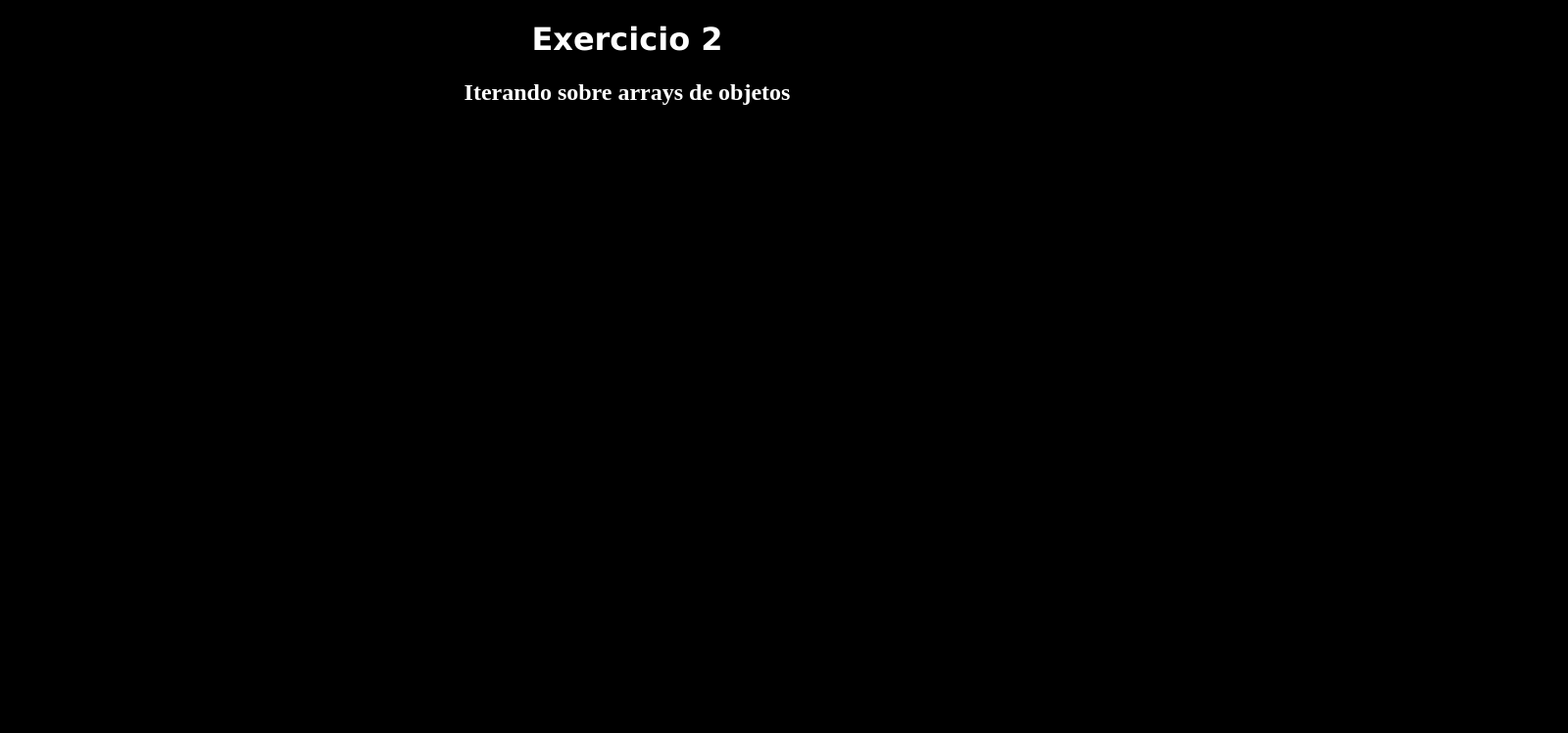
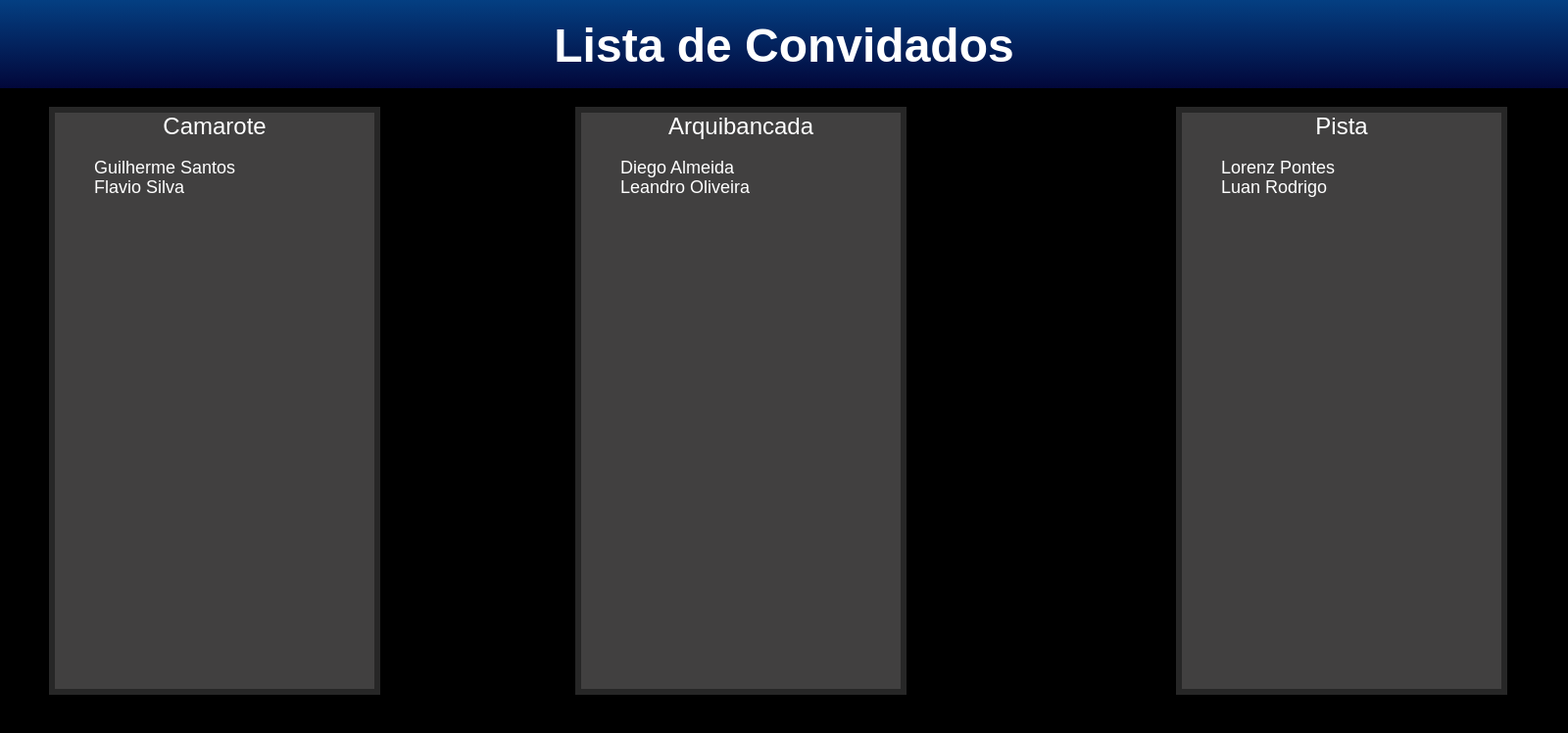
Before and after one commit to GuiSantosH/DEVinHouse, a plain HTML site: page semana3/index.html in a window 1280 px wide. Shown: the whole page at 98% size, 1600 px wide, since content can reach past the window. Drawn offline with Linux system fonts and the light colour scheme.

Commit message:
Ex 7 e 8

```diff
--- a/semana3/index.html
+++ b/semana3/index.html
@@ -8,16 +8,42 @@
     <link rel="stylesheet" href="style.css">
     <!-- <link rel="stylesheet" href="style.css"> -->
     <title>DEVinHouse</title>
-    <script src="scriptpessoas.js"></script>
+    <script src="scriptpessoas.js" defer></script>
 </head>
 <body>
-    <h1 align="center">Exercicio 2</h1>
-    <h2 align="center">Iterando sobre arrays de objetos</h2>
+    <div class="container">
+        <h1 class="convidadoslist">Lista de Convidados</h1>
+    </div>
+    <div class="retancamarote">
+        <div class="camarotetext">
+            Camarote
+        </div>
+    <div class="nomescamarote">
+        <ul id="camarote">
+        </ul>
+    </div>
+    </div>
 
-    <ul id="nomes">
 
-    </ul>
+    <div class="retanarquibancada">
+        <div class="arquibancadatext">
+            Arquibancada
+        </div>
+        <div class="nomesarquibancada">
+            <ul id="arquibancada">
+            </ul>
+        </div>
+    </div>
 
+    <div class="retanpista">
+        <div class="pistatext">
+            Pista
+        </div>
+        <div class="nomespista">
+            <ul id="pista">
+            </ul>
+        </div>
+    </div>
 </div>
 </body>
 </html>
--- a/semana3/scriptpessoas.js
+++ b/semana3/scriptpessoas.js
@@ -35,4 +35,63 @@ return resultado;
 }
 
 
+var separarCamarote = (lista) => {
+  var resultado = lista.filter((pessoa) => {
+    if (pessoa.setor === "camarote") {
+      return true;
+    } else {
+      return false;
+    }
+  });
+  return resultado;
+};
+
+
+var separarPista = (lista) => {
+  var resultado = lista.filter((pessoa) => {
+    if (pessoa.setor === "pista") {
+      return true;
+    } else {
+      return false;
+    }
+  });
+  return resultado;
+};
+
+var separarArquibancada = (lista) => {
+  var resultado = lista.filter((pessoa) => {
+    if (pessoa.setor === "arquibancada") {
+      return true;
+    } else {
+      return false;
+    }
+  });
+  return resultado;
+};
+
+const filtrarPorSetor = (lista, setor) => {
+
+  return lista.filter((conv) => conv.setor === setor);
+};
+
 const convidadosComBebidasProcessada = liberarBebidas(listaDeConvidados);
+
+const listaArquibancada = separarArquibancada(convidadosComBebidasProcessada);
+const listaCamarote = separarCamarote(convidadosComBebidasProcessada);
+const listaPista = separarPista(convidadosComBebidasProcessada);
+
+const ulArquibancada = document.getElementById("arquibancada");
+const ulPista = document.getElementById("pista");
+const ulCamarote = document.getElementById("camarote");
+
+listaArquibancada.forEach((pessoa) => {
+  ulArquibancada.innerHTML += `<li>${pessoa.nome} `+` ${pessoa.sobrenome}</li>`;
+});
+
+listaCamarote.forEach((pessoa) => {
+  ulCamarote.innerHTML += `<li>${pessoa.nome} `+` ${pessoa.sobrenome}</li>`;
+});
+
+listaPista.forEach((pessoa) => {
+  ulPista.innerHTML += `<li>${pessoa.nome} `+` ${pessoa.sobrenome}</li>`;
+});
--- a/semana3/style.css
+++ b/semana3/style.css
@@ -1,18 +1,88 @@
 body {
-    background-color: black;
-}
-h1{
-    font-family: Verdana, Geneva, Tahoma, sans-serif;
-    text-align: center;
-}
-h1,h2{
-    color: white;
-    text-align: center;
+    background-color: rgb(0, 0, 0);
 }
 
-ul{
-    list-style: none;
-    color: white;
+ul {
+    list-style-type: none;
+}
+
+.container {
+    position: absolute;
+    width: 1600px;
+    height: 90px;
+    left: 0px;
+    top: 0px;
+    background-image: linear-gradient(rgb(4, 63, 130), rgb(2, 7, 58));
+}
+
+.convidadoslist {
+    position: relative;
+    left: auto;
     text-align: center;
-    font-size: 20px;
+    font-family: 'Arial';
+    font-style: normal;
+    font-weight: 700;
+    font-size: 48px;
+    line-height: 30px;
+    color: #FFFFFF;
 }
+
+.camarotetext, .arquibancadatext, .pistatext{
+    position: relative;
+    text-align: center;
+    font-family: 'Arial';
+    font-style: bold;
+    font-weight: 400;
+    font-size: 24px;
+    line-height: 28px;
+    color: #ffffff;
+}
+
+.nomescamarote, .nomesarquibancada, .nomespista {
+    /* width: 153px; */
+    height: 190px;
+    left: 203px;
+    top: 157px;
+    font-family: 'Arial';
+    font-style: normal;
+    font-weight: 100;
+    font-size: 18px;
+    line-height: 20px;
+    color: #ffffff
+}
+
+.retanarquibancada {
+    box-sizing: border-box;
+    position: absolute;
+    width: 338px;
+    height: 600px;
+    left: 587px;
+    top: 109px;
+    background: #414040;
+    border: 6px solid rgba(0, 0, 0, 0.4);
+    box-shadow: 0px 4px 4px rgba(0, 0, 0, 0.25);
+}
+
+.retancamarote {
+    box-sizing: border-box;
+    position: absolute;
+    width: 338px;
+    height: 600px;
+    left: 50px;
+    top: 109px;
+    background: #414040;
+    border: 6px solid rgba(0, 0, 0, 0.4);
+    box-shadow: 0px 4px 4px rgba(0, 0, 0, 0.25);
+}
+
+.retanpista {
+    box-sizing: border-box;
+    position: absolute;
+    width: 338px;
+    height: 600px;
+    left: 1200px;
+    top: 109px;
+    background: #414040;
+    border: 6px solid rgba(0, 0, 0, 0.4);
+    box-shadow: 0px 4px 4px rgba(0, 0, 0, 0.25);
+}
```
